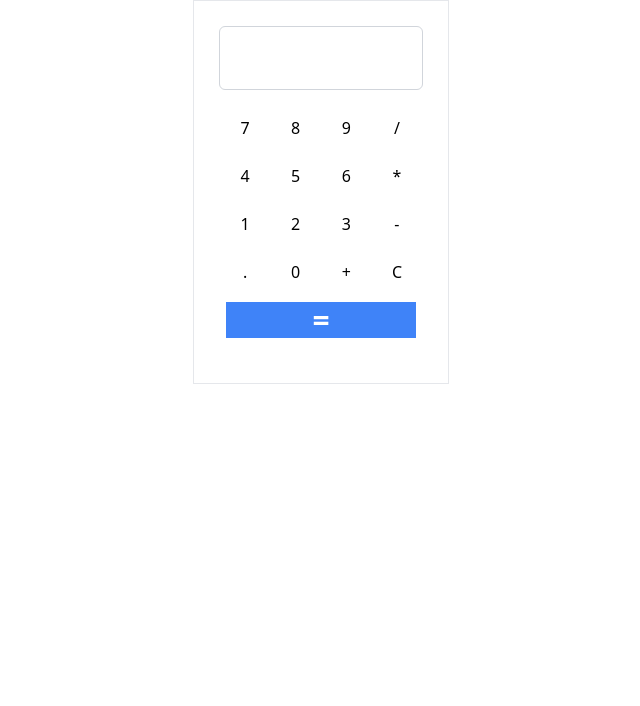
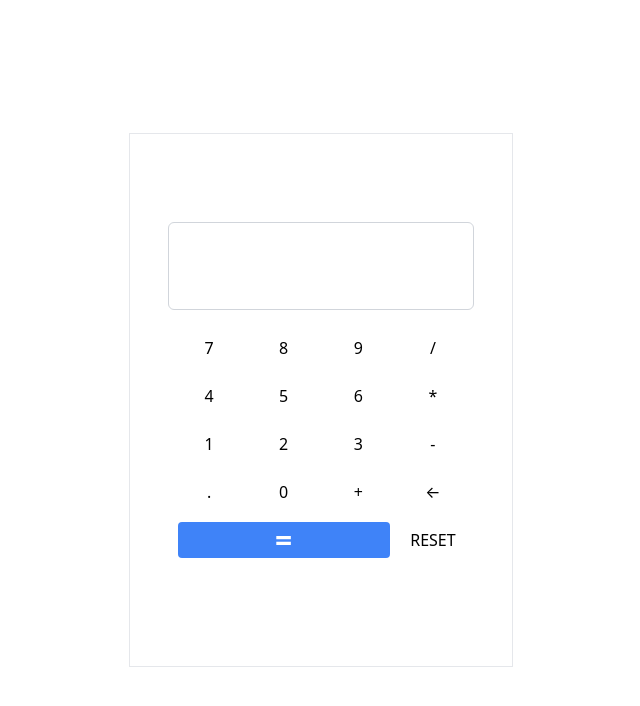
Before and after one commit to HardstyIe/CalculatriceJS, a website: page src/index.html in a window 1280 px wide. Shown: the whole page, without its empty margins (319-959 px from the left). Drawn offline with Linux system fonts and the light colour scheme.

Commit message:
calculatrice

```diff
--- a/src/assets/JS/index.js
+++ b/src/assets/JS/index.js
@@ -1,8 +1,9 @@
 // DOM
-const touches = [...document.querySelectorAll(".bouton")];
+const touches = [...document.querySelectorAll(".buttonCalc")];
 const listeKeycode = touches.map((touche) => touche.dataset.key);
 const ecran = document.querySelector(".ecran");
 
+console.log(touches);
 document.addEventListener("keydown", (e) => {
   const valeur = e.keyCode.toString();
   calculer(valeur);
@@ -12,18 +13,24 @@ touches.forEach((touche) => {
   touche.addEventListener("click", (e) => {
     const valeur = e.target.dataset.key;
     calculer(valeur);
+    console.log(valeur);
   });
 });
+
+const boutonEffacer = document.querySelector("#bouton-effacer");
 
 const calculer = (valeur) => {
   if (listeKeycode.includes(valeur)) {
     switch (valeur) {
-      case "8":
+      case "49,3":
         ecran.textContent = "";
         break;
       case "13":
         const calcul = eval(ecran.textContent);
         ecran.textContent = calcul;
+        break;
+      case "8":
+        ecran.textContent = ecran.textContent.slice(0, -1);
         break;
       default:
         const indexKeycode = listeKeycode.indexOf(valeur);
--- a/src/index.html
+++ b/src/index.html
@@ -1,18 +1,24 @@
 <!DOCTYPE html>
-<html lang="fr">
+<html lang="fr" class="h-full w-full">
 
 <head>
   <meta charset="UTF-8">
   <meta http-equiv="X-UA-Compatible" content="IE=edge">
   <meta name="viewport" content="width=device-width, initial-scale=1.0">
+  <link rel="stylesheet" href="/src/style.css">
   <link rel="stylesheet" href="/dist/output.css">
   <title>Calculatrice JS</title>
 </head>
 
-<body>
+<body class="h-full w-full">
 
-  <main class="calculatrice m-auto border h-96 w-64 flex flex-col justify-center items-center">
-    <div class="flex flex-col h-1/6 w-4/5 p-4 border border-gray-300 rounded-md bg-white ecran"></div>
+
+  <div class="calculatrice-wrapper h-full w-full flex">
+    <div
+      class="calculatrice m-auto  border w-screen h-full md:w-2/4 md:h-3/4 xl:w-96 xl:h-2/3 flex flex-col justify-center items-center">
+      <div
+        class="flex flex-col h-1/6 w-4/5 p-4 border border-gray-300 rounded-md bg-white ecran justify-center items-center">
+      </div>
       <div class="grid grid-cols-4 grid-rows-5 gap-3 w-3/4 my-5 touches">
         <button data-key="103" class="bg-white rounded text-center p-1 button7 buttonCalc text-black">7</button>
         <button data-key="100"
@@ -32,7 +38,7 @@
         <button data-key="109"
           class="col-start-4 row-start-3 bg-white rounded text-center p-1 button- buttonCalc text-black">-</button>
         <button data-key="8"
-        class="col-start-4 row-start-4 bg-white rounded text-center p-1 buttonC buttonCalc text-black">C</button>
+          class="col-start-4 row-start-4 bg-white rounded text-center p-1 buttonC buttonCalc text-black">&larr;</button>
         <button data-key="107"
           class="col-start-3 row-start-4 bg-white rounded text-center p-1 button+ buttonCalc text-black">+</button>
         <button data-key="99"
@@ -41,15 +47,18 @@
           class="col-start-2 row-start-3 bg-white rounded text-center p-1 button2 buttonCalc text-black">2</button>
         <button data-key="96"
           class="col-start-2 row-start-4 bg-white rounded text-center p-1 button0 buttonCalc text-black">0</button>
-      <button data-key="187"
-        class="col-span-4 col-start-1 row-start-5 text-center bg-blue-500 button= buttonCalc text-white font-black text-3xl flex justify-center items-center">=</button>
+        <button data-key="13"
+          class="col-span-3 col-start-1 row-start-5 rounded text-center bg-blue-500 button= buttonCalc text-white font-black text-3xl flex justify-center items-center">=</button>
+        <button data-key="49,3" id="bouton-effacer"
+          class="col-span-1 col-start-4 row-start-5 text-center bg-white button= buttonCalc text-black rounded flex justify-center items-center">
+          RESET</button>
         <button data-key="110"
           class="col-start-1 row-start-4 bg-white rounded text-center p-1 button. buttonCalc text-black">.</button>
         <button data-key="97"
           class="col-start-1 row-start-3 bg-white rounded text-center p-1 button1 buttonCalc text-black">1</button>
       </div>
-  </main>
-
+    </div>
+  </div>
 
   <script src="/src/assets/JS/index.js">
   </script>
--- /dev/null
+++ b/src/style.css
@@ -0,0 +1,4 @@
+body {
+  height: 100%;
+  width: 100%;
+}
```
Also changed, not shown: dist/output.css. Lines whose indentation alone changed are shown as unchanged.
